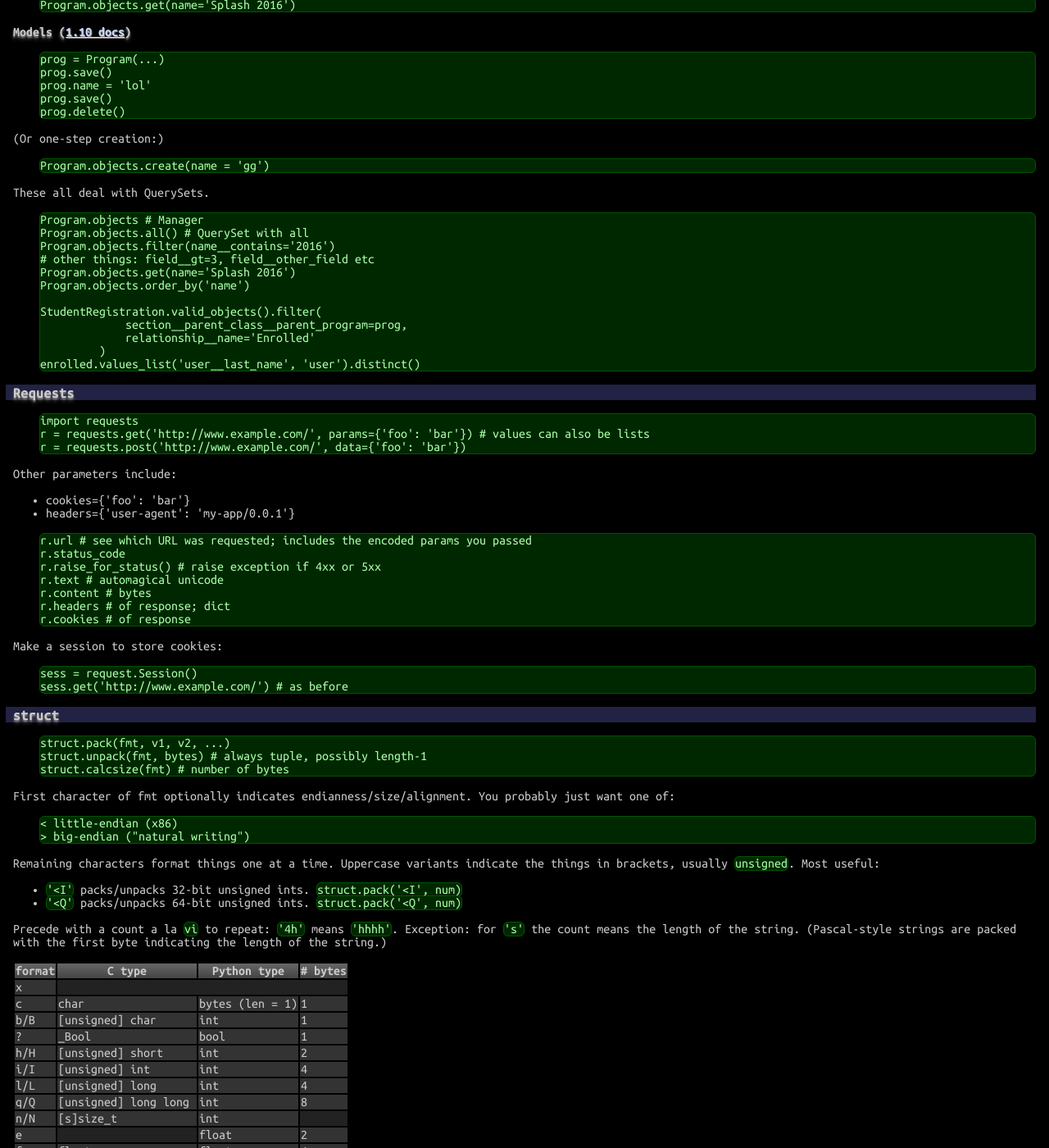
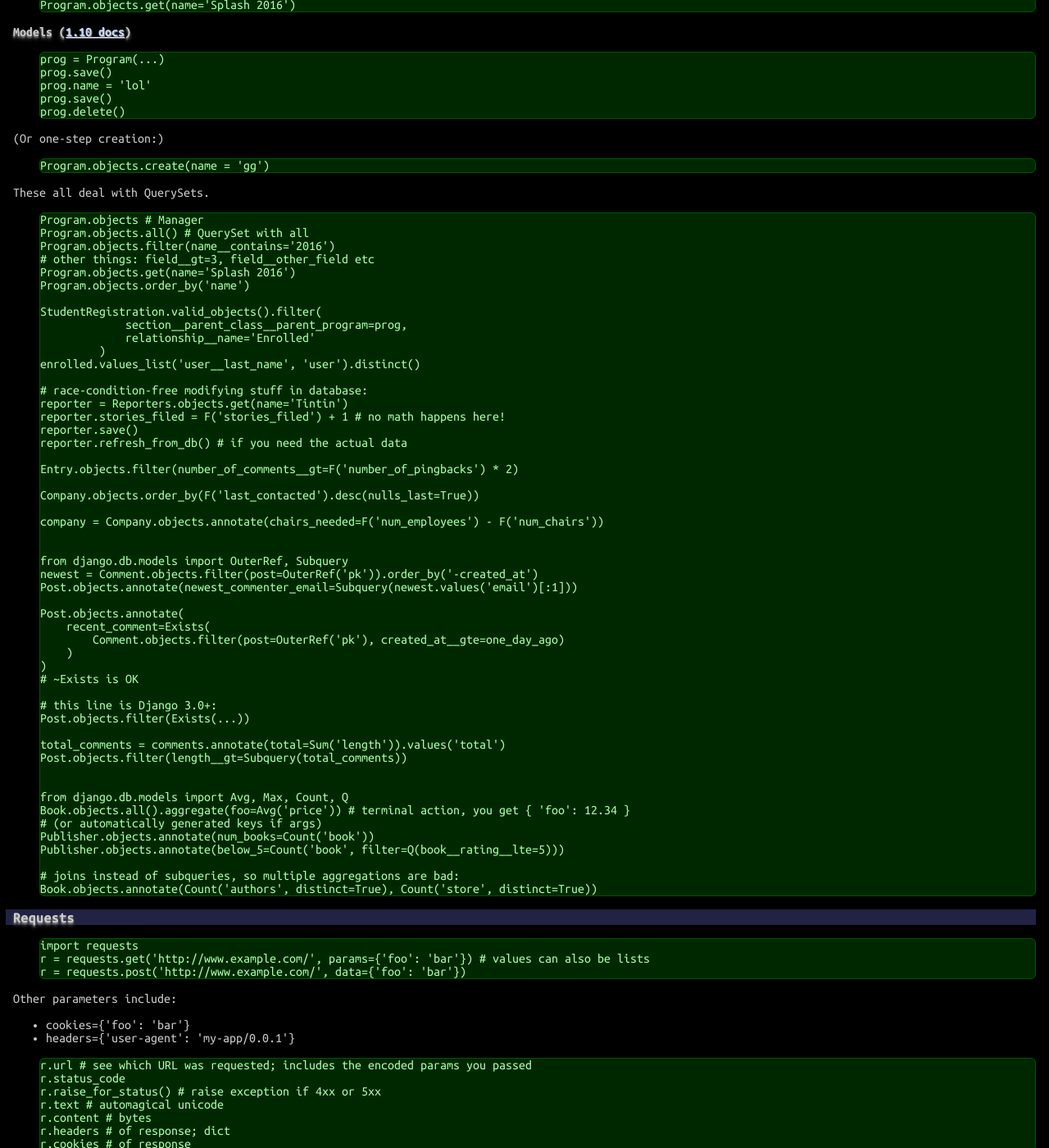
Before and after one commit to betaveros/cs, a Jekyll site: the page built from index.html, in a window 1280 px wide and 1400 px high, scrolled down 7685 px. Shown: the whole window at 82% size. Built offline with Jekyll 4.4.1, drawn with Linux system fonts in a browser that asks for light colours.

Commit message:
more django

```diff
--- a/_includes/python.html
+++ b/_includes/python.html
@@ -403,7 +403,48 @@ StudentRegistration.valid_objects().filter(
              section__parent_class__parent_program=prog,
              relationship__name='Enrolled'
          )
-enrolled.values_list('user__last_name', 'user').distinct()</pre>
+enrolled.values_list('user__last_name', 'user').distinct()
+
+# race-condition-free modifying stuff in database:
+reporter = Reporters.objects.get(name='Tintin')
+reporter.stories_filed = F('stories_filed') + 1 # no math happens here!
+reporter.save()
+reporter.refresh_from_db() # if you need the actual data
+
+Entry.objects.filter(number_of_comments__gt=F('number_of_pingbacks') * 2)
+
+Company.objects.order_by(F('last_contacted').desc(nulls_last=True))
+
+company = Company.objects.annotate(chairs_needed=F('num_employees') - F('num_chairs'))
+
+
+from django.db.models import OuterRef, Subquery
+newest = Comment.objects.filter(post=OuterRef('pk')).order_by('-created_at')
+Post.objects.annotate(newest_commenter_email=Subquery(newest.values('email')[:1]))
+
+Post.objects.annotate(
+    recent_comment=Exists(
+        Comment.objects.filter(post=OuterRef('pk'), created_at__gte=one_day_ago)
+    )
+)
+# ~Exists is OK
+
+# this line is Django 3.0+:
+Post.objects.filter(Exists(...))
+
+total_comments = comments.annotate(total=Sum('length')).values('total')
+Post.objects.filter(length__gt=Subquery(total_comments))
+
+
+from django.db.models import Avg, Max, Count, Q
+Book.objects.all().aggregate(foo=Avg('price')) # terminal action, you get { 'foo': 12.34 }
+# (or automatically generated keys if args)
+Publisher.objects.annotate(num_books=Count('book'))
+Publisher.objects.annotate(below_5=Count('book', filter=Q(book__rating__lte=5)))
+
+# joins instead of subqueries, so multiple aggregations are bad:
+Book.objects.annotate(Count('authors', distinct=True), Count('store', distinct=True))
+</pre>
 <h3>Requests</h3>
 <pre>import requests
 r = requests.get('http://www.example.com/', params={'foo': 'bar'}) # values can also be lists
```
